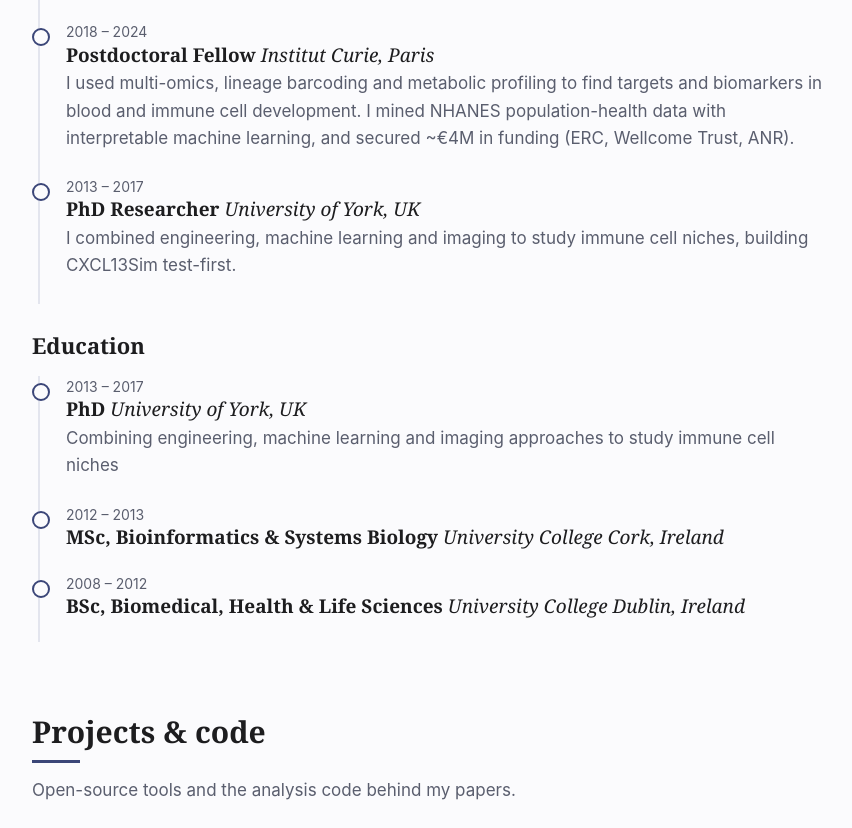
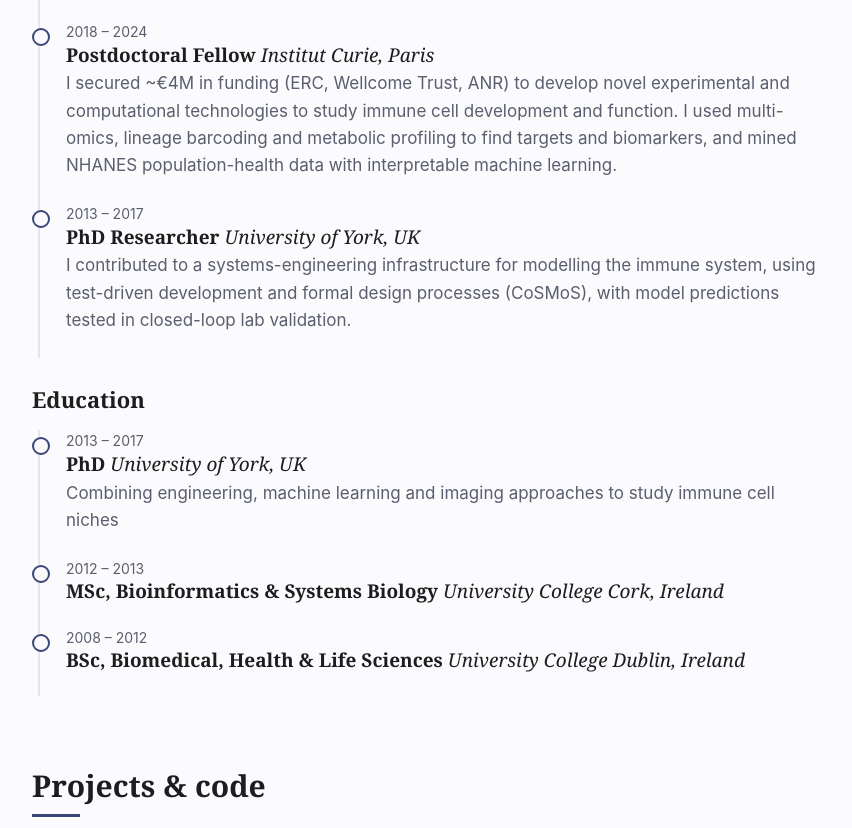
Before and after one commit to jasoncosgrove47/jasoncosgrove47.github.io, a plain HTML site: page index.html in a window 1280 px wide. Shown: the part 2231-3059 px from the top of the page, without its empty margins (138-990 px from the left). Drawn offline with Linux system fonts and the light colour scheme.

Commit message:
Reword postdoc and PhD entries
Co-Authored-By: Claude Opus 5.5 <noreply@anthropic.com>

```diff
--- a/index.html
+++ b/index.html
@@ -197,9 +197,9 @@
         <li><div class="when">Ongoing</div><h3>Academic–private partnerships <span>Institut Curie &amp; Imperial College London</span></h3>
           <p>I manage partnership research projects that develop new experimental and computational tools for drug discovery.</p></li>
         <li><div class="when">2018 – 2024</div><h3>Postdoctoral Fellow <span>Institut Curie, Paris</span></h3>
-          <p>I used multi-omics, lineage barcoding and metabolic profiling to find targets and biomarkers in blood and immune cell development. I mined NHANES population-health data with interpretable machine learning, and secured ~€4M in funding (ERC, Wellcome Trust, ANR).</p></li>
+          <p>I secured ~€4M in funding (ERC, Wellcome Trust, ANR) to develop novel experimental and computational technologies to study immune cell development and function. I used multi-omics, lineage barcoding and metabolic profiling to find targets and biomarkers, and mined NHANES population-health data with interpretable machine learning.</p></li>
         <li><div class="when">2013 – 2017</div><h3>PhD Researcher <span>University of York, UK</span></h3>
-          <p>I combined engineering, machine learning and imaging to study immune cell niches, building CXCL13Sim test-first.</p></li>
+          <p>I contributed to a systems-engineering infrastructure for modelling the immune system, using test-driven development and formal design processes (CoSMoS), with model predictions tested in closed-loop lab validation.</p></li>
       </ul>
 
       <h3 style="font-size:22px;margin:28px 0 18px">Education</h3>
```
